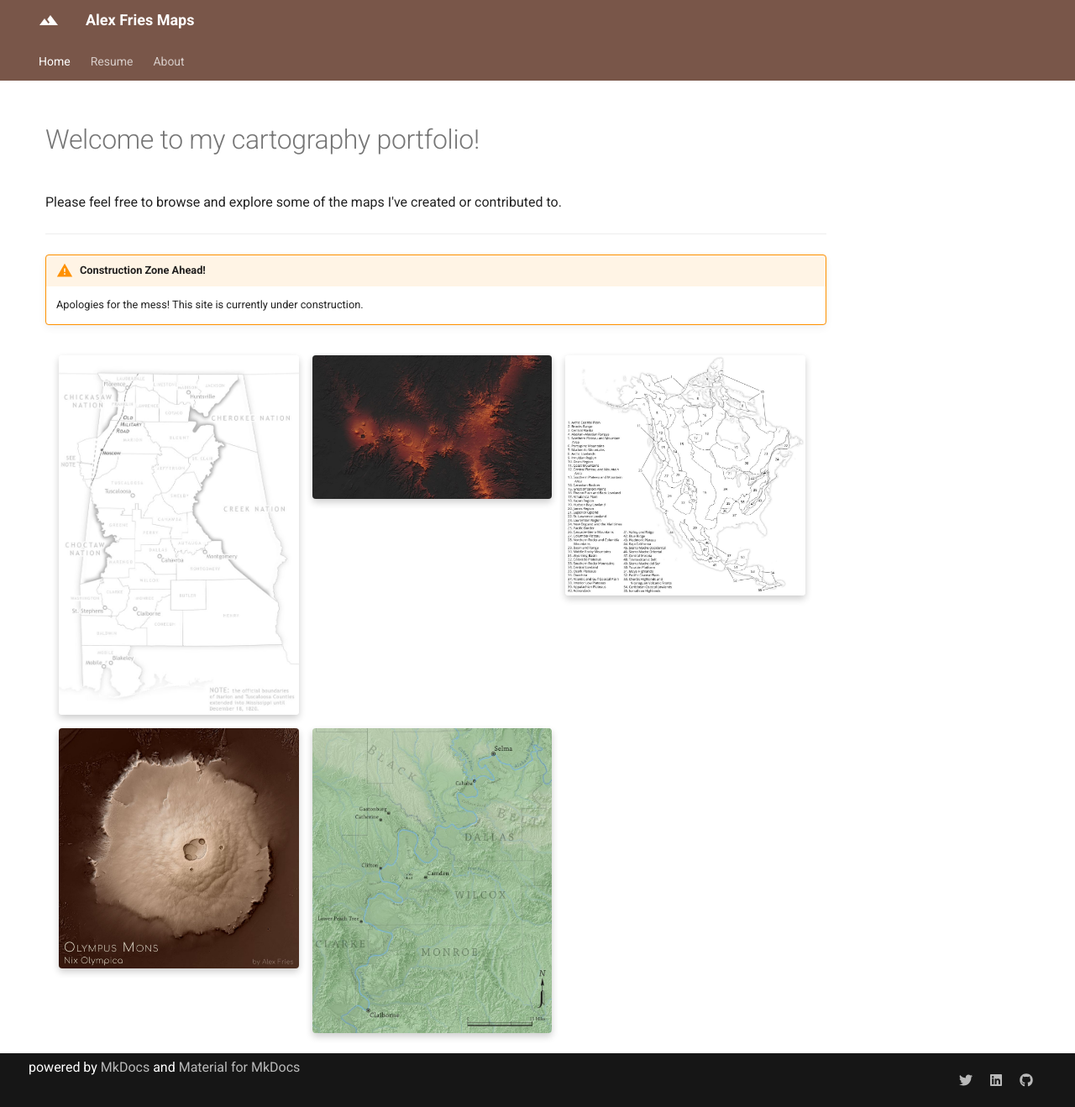
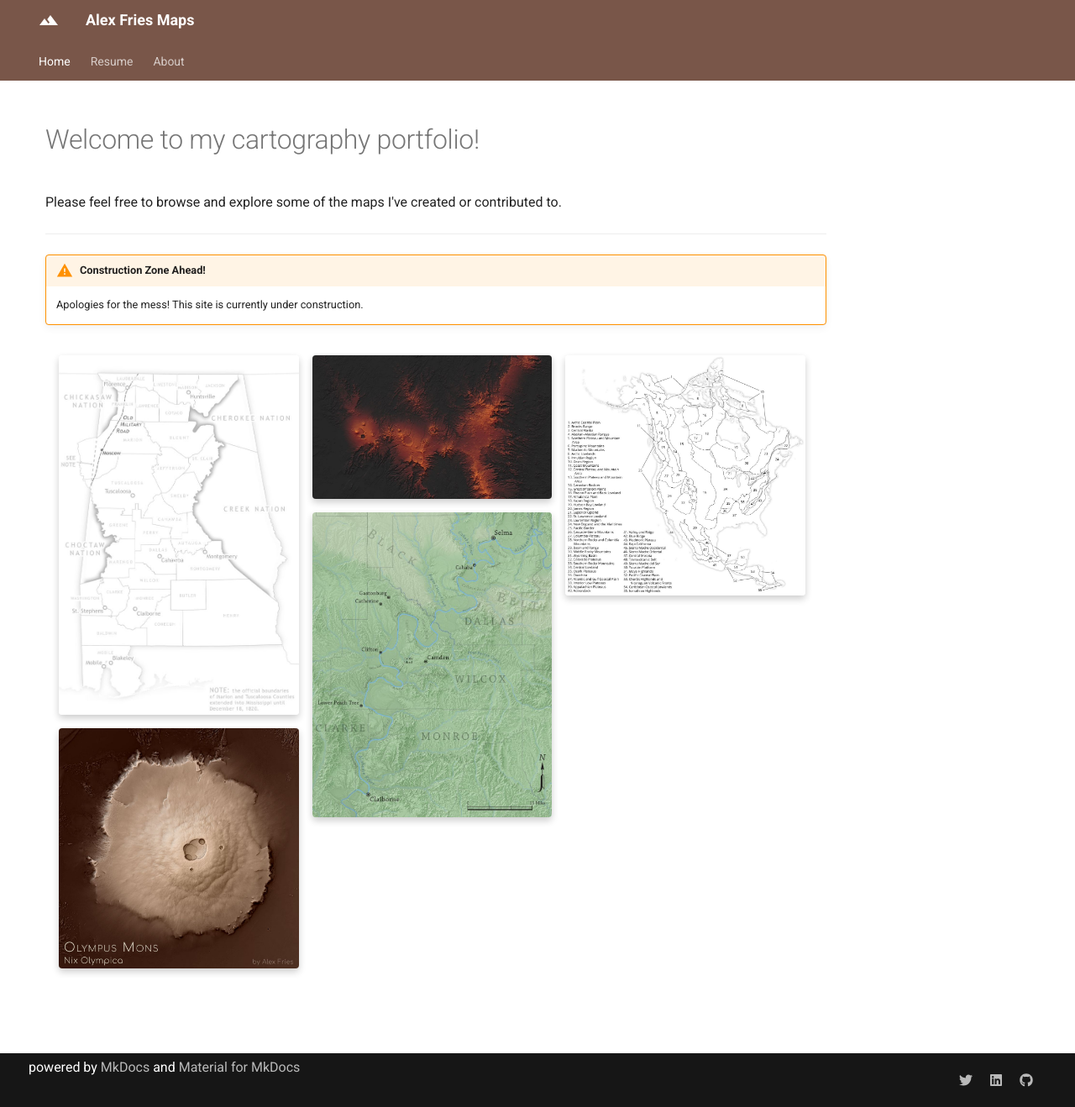
Before and after one commit to acfries/acfries.github.io, an MkDocs documentation site: the page built from docs/index.md, in a window 1280 px wide and 1318 px high. Shown: the whole window at 84% size. Built offline with MkDocs 1.6.1 and Material for MkDocs 9.7.7, drawn with Linux system fonts in a browser that asks for light colours.

Commit message:
Fixing home page columns

```diff
--- a/docs/index.md
+++ b/docs/index.md
@@ -10,6 +10,7 @@ Please feel free to browse and explore some of the maps I've created or contribu
 
 
 <div class="row">
+<!-- First Column -->
 	<div class="column">
 		<div class="entry">
 			<a href="portfolio/bankhead"><img class="thumb" src="img/bankhead_al1820_thumb.jpg" alt=""></a>
@@ -17,25 +18,23 @@ Please feel free to browse and explore some of the maps I've created or contribu
 				<div class="label_text"><a href="portfolio/bankhead">Alabama's Bankhead Family</a></div>
 			</div>
 		</div>
+		<div class="entry">
+			<img class="thumb" src="img/olympusmons_thumb.jpg" alt="">
+		</div>
 	</div>
+<!-- Second Column -->
 	<div class="column">
 		<div class="entry">
 			<img class="thumb" src="img/tibesti_thumb.jpg" alt="">
 		</div>
+		<div class="entry">
+			<img class="thumb" src="img/selmatoclaiborne_thumb.jpg" alt="">
+		</div>
 	</div>
+<!-- Third Column -->
 	<div class="column">
 		<div class="entry">
 			<img class="thumb" src="img/na_physioregions_thumb.jpg" alt="">
 		</div>
 	</div>
-	<div class="column">
-		<div class="entry">
-			<img class="thumb" src="img/olympusmons_thumb.jpg" alt="">
-		</div>
-	</div>
-	<div class="column">
-		<div class="entry">
-			<img class="thumb" src="img/selmatoclaiborne_thumb.jpg" alt="">
-		</div>
-	</div>
 </div>
```
Also changed, not shown: docs/about.md (+3 -0 lines), docs/portfolio/bankhead.md (+3 -0 lines), docs/resume.md (+3 -0 lines).
